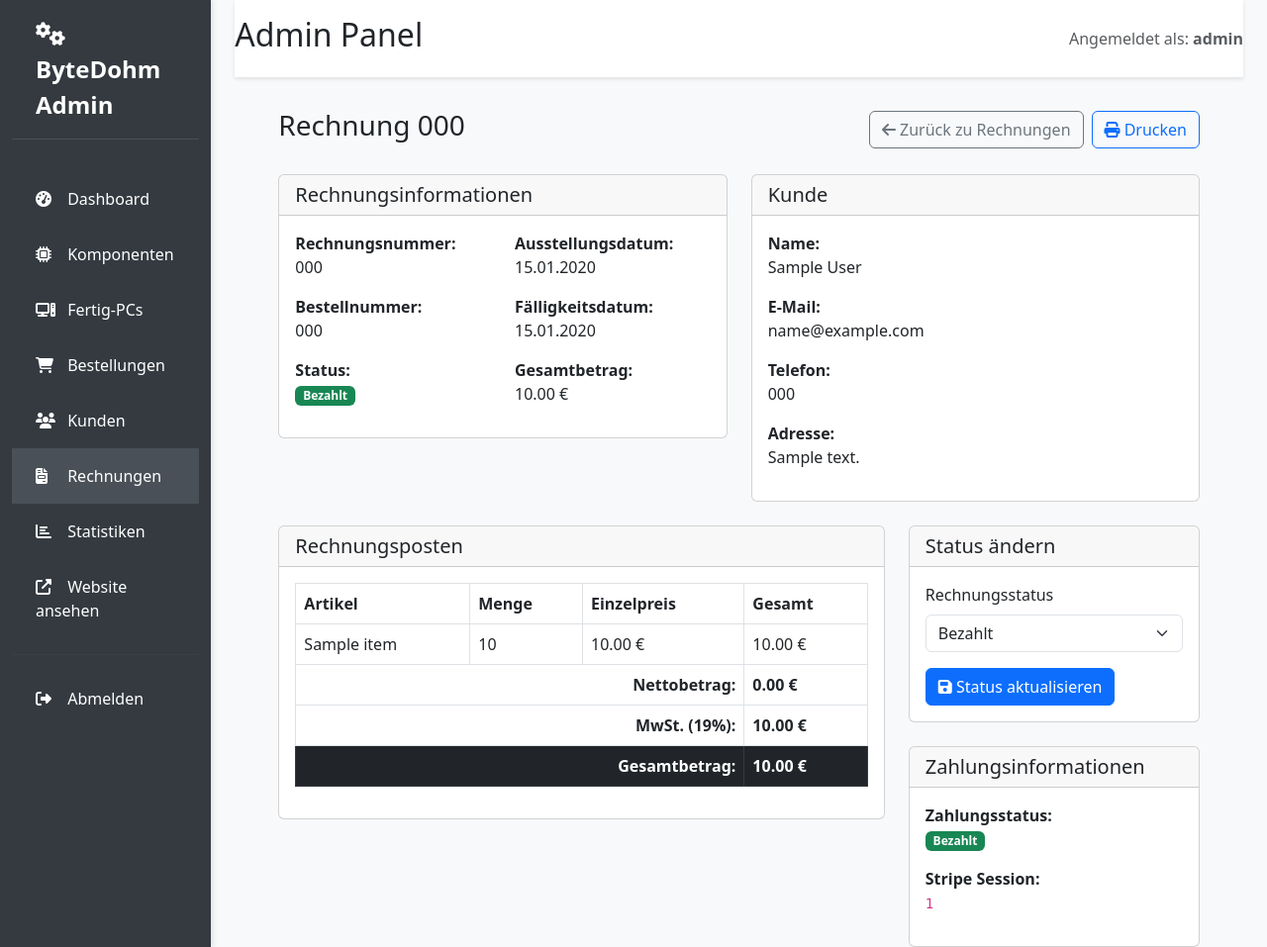
After one commit to typisch-phil/ByteDohnComputer, a Flask app: page /admin/invoices/1 in a window 1280 px wide. The commit adds this page. Shown: the whole page at 99% size. Run offline with Flask 3, Linux system fonts and the light colour scheme; a user stored in the database is signed in; tables that the repository leaves empty hold one stand-in row (values such as "Sample post").

Commit message:
Integrate invoice and customer management with payment processing
Implements Stripe integration and adds invoice/customer management features to admin dashboard and checkout flow.

Replit-Commit-Author: Agent
Replit-Commit-Session-Id: 86548dde-8285-42e2-a040-36fdc877c8de
Replit-Commit-Screenshot-Url: https://storage.googleapis.com/screenshot-production-us-central1/cebc5e29-37cd-4ca8-9d71-16d38d5127a9/d2c1b6ec-b050-43df-9455-7774fcb16094.jpg

```diff
--- a/admin_routes.py
+++ b/admin_routes.py
@@ -58,10 +58,16 @@ def admin_dashboard():
     total_revenue = db.session.query(func.sum(Order.total_amount)).filter_by(payment_status='paid').scalar() or 0
     pending_revenue = db.session.query(func.sum(Order.total_amount)).filter_by(payment_status='pending').scalar() or 0
 
+    # Invoice stats
+    total_invoices = Invoice.query.count()
+    paid_invoices = Invoice.query.filter_by(status='paid').count()
+    overdue_invoices = Invoice.query.filter_by(status='overdue').count()
+
     # Recent data
     recent_components = Component.query.order_by(Component.created_at.desc()).limit(5).all()
     recent_prebuilts = PrebuiltPC.query.order_by(PrebuiltPC.created_at.desc()).limit(5).all()
     recent_orders = Order.query.order_by(Order.created_at.desc()).limit(5).all()
+    recent_invoices = Invoice.query.order_by(Invoice.issue_date.desc()).limit(5).all()
 
     stats = {
         'components': {
@@ -86,6 +92,11 @@ def admin_dashboard():
         'revenue': {
             'total': total_revenue,
             'pending': pending_revenue
+        },
+        'invoices': {
+            'total': total_invoices,
+            'paid': paid_invoices,
+            'overdue': overdue_invoices
         }
     }
 
@@ -93,7 +104,8 @@ def admin_dashboard():
                          stats=stats,
                          recent_components=recent_components,
                          recent_prebuilts=recent_prebuilts,
-                         recent_orders=recent_orders)
+                         recent_orders=recent_orders,
+                         recent_invoices=recent_invoices)
 
 # Component Management
 @app.route('/admin/components')
--- /dev/null
+++ b/templates/admin/invoice_detail.html
@@ -0,0 +1,195 @@
+{% extends "admin/base.html" %}
+
+{% block title %}Rechnung {{ invoice.invoice_number }} - Admin{% endblock %}
+
+{% block content %}
+<div class="container-fluid">
+    <div class="row">
+        <div class="col-12">
+            <div class="d-flex justify-content-between align-items-center mb-4">
+                <h1 class="h3">Rechnung {{ invoice.invoice_number }}</h1>
+                <div class="d-flex gap-2">
+                    <a href="{{ url_for('admin_invoices') }}" class="btn btn-outline-secondary">
+                        <i class="fas fa-arrow-left"></i> Zurück zu Rechnungen
+                    </a>
+                    <button onclick="window.print()" class="btn btn-outline-primary">
+                        <i class="fas fa-print"></i> Drucken
+                    </button>
+                </div>
+            </div>
+
+            <div class="row">
+                <!-- Invoice Info -->
+                <div class="col-md-6">
+                    <div class="card mb-4">
+                        <div class="card-header">
+                            <h5 class="card-title mb-0">Rechnungsinformationen</h5>
+                        </div>
+                        <div class="card-body">
+                            <div class="row">
+                                <div class="col-sm-6">
+                                    <p><strong>Rechnungsnummer:</strong><br>{{ invoice.invoice_number }}</p>
+                                    <p><strong>Bestellnummer:</strong><br>{{ invoice.order.order_number }}</p>
+                                    <p><strong>Status:</strong><br>
+                                        <span class="badge {% if invoice.status == 'draft' %}bg-secondary{% elif invoice.status == 'sent' %}bg-info{% elif invoice.status == 'paid' %}bg-success{% elif invoice.status == 'overdue' %}bg-danger{% else %}bg-warning{% endif %}">
+                                            {% if invoice.status == 'draft' %}Entwurf
+                                            {% elif invoice.status == 'sent' %}Versendet
+                                            {% elif invoice.status == 'paid' %}Bezahlt
+                                            {% elif invoice.status == 'overdue' %}Überfällig
+                                            {% else %}Storniert
+                                            {% endif %}
+                                        </span>
+                                    </p>
+                                </div>
+                                <div class="col-sm-6">
+                                    <p><strong>Ausstellungsdatum:</strong><br>{{ invoice.issue_date.strftime('%d.%m.%Y') }}</p>
+                                    <p><strong>Fälligkeitsdatum:</strong><br>{{ invoice.due_date.strftime('%d.%m.%Y') if invoice.due_date else '-' }}</p>
+                                    <p><strong>Gesamtbetrag:</strong><br>{{ "%.2f"|format(invoice.total_amount) }} €</p>
+                                </div>
+                            </div>
+                        </div>
+                    </div>
+                </div>
+
+                <!-- Customer Info -->
+                <div class="col-md-6">
+                    <div class="card mb-4">
+                        <div class="card-header">
+                            <h5 class="card-title mb-0">Kunde</h5>
+                        </div>
+                        <div class="card-body">
+                            <p><strong>Name:</strong><br>{{ invoice.order.customer.first_name or '' }} {{ invoice.order.customer.last_name or '' }}</p>
+                            <p><strong>E-Mail:</strong><br>{{ invoice.order.customer.email }}</p>
+                            {% if invoice.order.customer.phone %}
+                            <p><strong>Telefon:</strong><br>{{ invoice.order.customer.phone }}</p>
+                            {% endif %}
+                            {% if invoice.order.customer.address %}
+                            <p><strong>Adresse:</strong><br>{{ invoice.order.customer.address }}</p>
+                            {% endif %}
+                        </div>
+                    </div>
+                </div>
+            </div>
+
+            <!-- Invoice Items -->
+            <div class="row">
+                <div class="col-md-8">
+                    <div class="card mb-4">
+                        <div class="card-header">
+                            <h5 class="card-title mb-0">Rechnungsposten</h5>
+                        </div>
+                        <div class="card-body">
+                            <div class="table-responsive">
+                                <table class="table table-bordered">
+                                    <thead>
+                                        <tr>
+                                            <th>Artikel</th>
+                                            <th>Menge</th>
+                                            <th>Einzelpreis</th>
+                                            <th>Gesamt</th>
+                                        </tr>
+                                    </thead>
+                                    <tbody>
+                                        {% for item in invoice.order.order_items %}
+                                        <tr>
+                                            <td>{{ item.item_name }}</td>
+                                            <td>{{ item.quantity }}</td>
+                                            <td>{{ "%.2f"|format(item.unit_price) }} €</td>
+                                            <td>{{ "%.2f"|format(item.total_price) }} €</td>
+                                        </tr>
+                                        {% endfor %}
+                                    </tbody>
+                                    <tfoot>
+                                        <tr>
+                                            <td colspan="3" class="text-end"><strong>Nettobetrag:</strong></td>
+                                            <td><strong>{{ "%.2f"|format(invoice.total_amount - invoice.tax_amount) }} €</strong></td>
+                                        </tr>
+                                        <tr>
+                                            <td colspan="3" class="text-end"><strong>MwSt. (19%):</strong></td>
+                                            <td><strong>{{ "%.2f"|format(invoice.tax_amount) }} €</strong></td>
+                                        </tr>
+                                        <tr class="table-dark">
+                                            <td colspan="3" class="text-end"><strong>Gesamtbetrag:</strong></td>
+                                            <td><strong>{{ "%.2f"|format(invoice.total_amount) }} €</strong></td>
+                                        </tr>
+                                    </tfoot>
+                                </table>
+                            </div>
+                        </div>
+                    </div>
+                </div>
+
+                <!-- Status Update -->
+                <div class="col-md-4">
+                    <div class="card mb-4">
+                        <div class="card-header">
+                            <h5 class="card-title mb-0">Status ändern</h5>
+                        </div>
+                        <div class="card-body">
+                            <form method="POST" action="{{ url_for('admin_update_invoice_status', invoice_id=invoice.id) }}">
+                                <div class="mb-3">
+                                    <label class="form-label">Rechnungsstatus</label>
+                                    <select name="status" class="form-select">
+                                        <option value="draft" {% if invoice.status == 'draft' %}selected{% endif %}>Entwurf</option>
+                                        <option value="sent" {% if invoice.status == 'sent' %}selected{% endif %}>Versendet</option>
+                                        <option value="paid" {% if invoice.status == 'paid' %}selected{% endif %}>Bezahlt</option>
+                                        <option value="overdue" {% if invoice.status == 'overdue' %}selected{% endif %}>Überfällig</option>
+                                        <option value="cancelled" {% if invoice.status == 'cancelled' %}selected{% endif %}>Storniert</option>
+                                    </select>
+                                </div>
+                                <button type="submit" class="btn btn-primary">
+                                    <i class="fas fa-save"></i> Status aktualisieren
+                                </button>
+                            </form>
+                        </div>
+                    </div>
+
+                    <!-- Payment Info -->
+                    <div class="card">
+                        <div class="card-header">
+                            <h5 class="card-title mb-0">Zahlungsinformationen</h5>
+                        </div>
+                        <div class="card-body">
+                            <p><strong>Zahlungsstatus:</strong><br>
+                                <span class="badge {% if invoice.order.payment_status == 'paid' %}bg-success{% elif invoice.order.payment_status == 'pending' %}bg-warning{% elif invoice.order.payment_status == 'failed' %}bg-danger{% else %}bg-info{% endif %}">
+                                    {% if invoice.order.payment_status == 'paid' %}Bezahlt
+                                    {% elif invoice.order.payment_status == 'pending' %}Ausstehend
+                                    {% elif invoice.order.payment_status == 'failed' %}Fehlgeschlagen
+                                    {% else %}Erstattet
+                                    {% endif %}
+                                </span>
+                            </p>
+                            {% if invoice.order.stripe_session_id %}
+                            <p><strong>Stripe Session:</strong><br>
+                                <code class="small">{{ invoice.order.stripe_session_id }}</code>
+                            </p>
+                            {% endif %}
+                        </div>
+                    </div>
+                </div>
+            </div>
+        </div>
+    </div>
+</div>
+
+<style>
+@media print {
+    .btn, .card-header, .breadcrumb {
+        display: none !important;
+    }
+
+    .card {
+        border: none !important;
+        box-shadow: none !important;
+    }
+
+    .table-bordered {
+        border: 1px solid #000 !important;
+    }
+
+    .table-bordered td, .table-bordered th {
+        border: 1px solid #000 !important;
+    }
+}
+</style>
+{% endblock %}
```
Also changed, not shown: replit.md (+2 -0 lines), routes.py (+157 -12 lines), templates/admin/customer_detail.html (added, +132 -0 lines), templates/admin/dashboard.html (+66 -0 lines), templates/checkout_success.html (+12 -1 lines).
